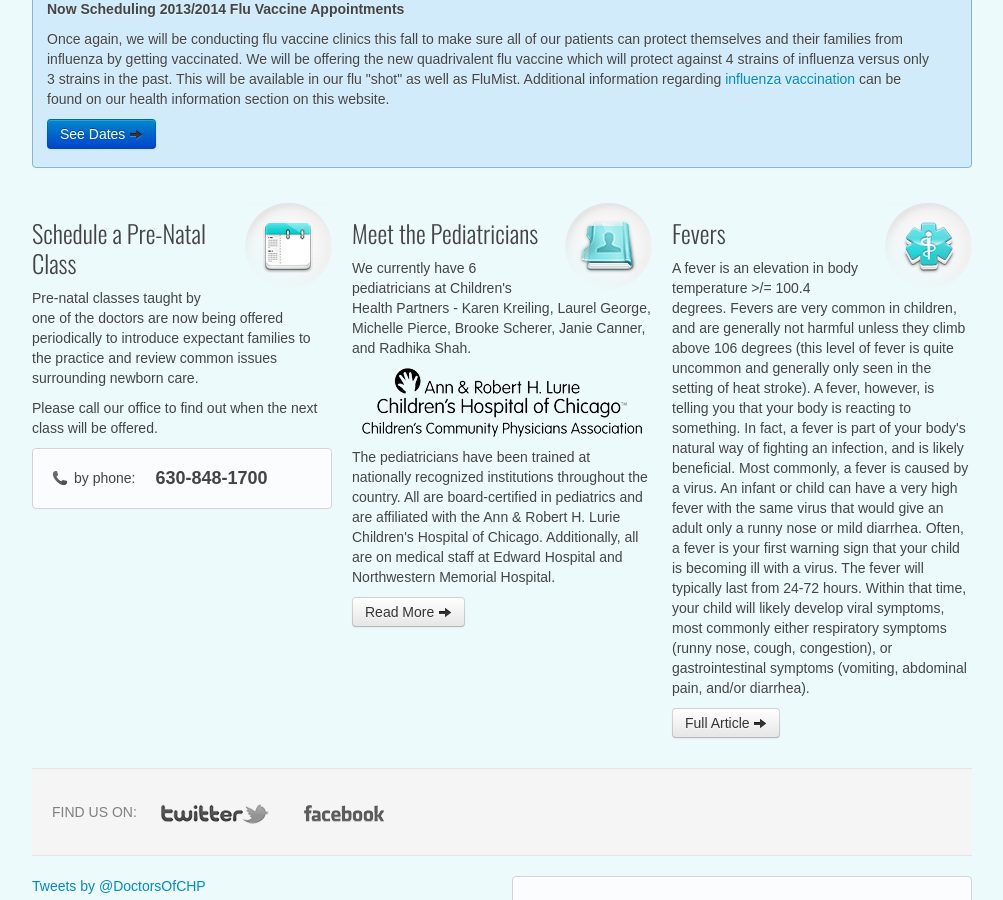
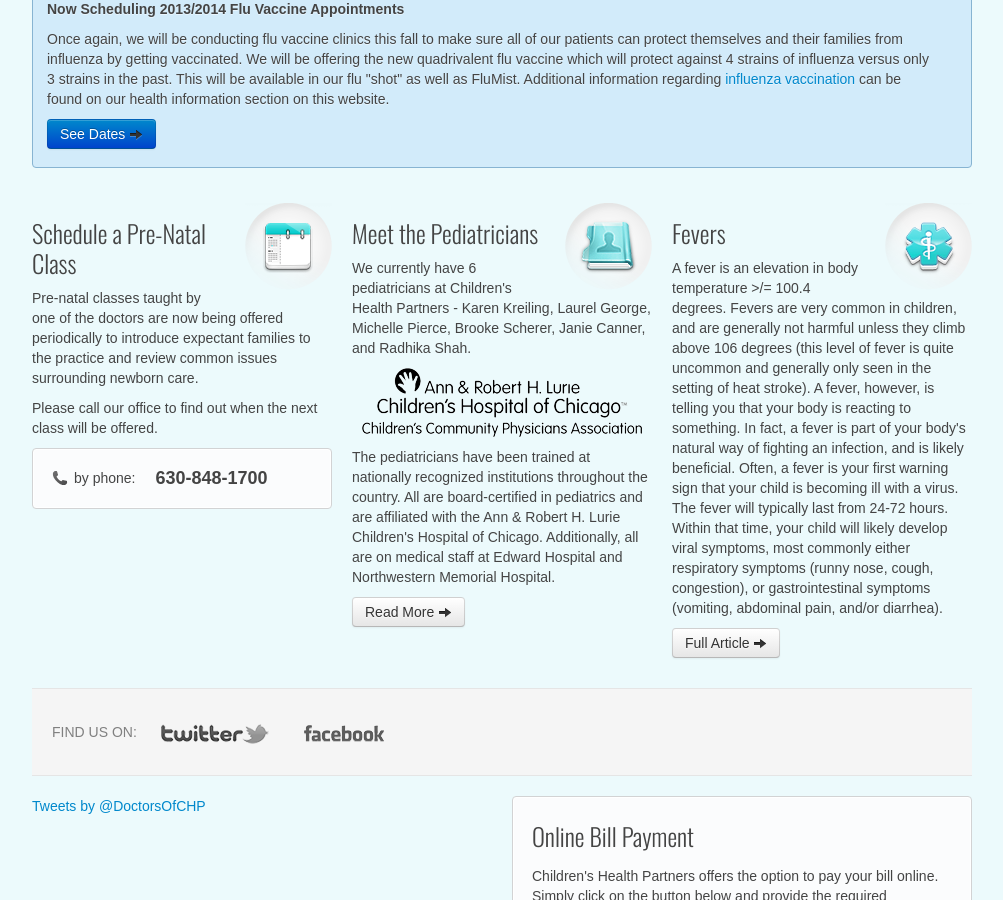
Before and after one commit to chpweb/web, a Jekyll site: the page built from index.html, in a window 1280 px wide and 900 px high, scrolled down 673 px. Shown: the whole window, without its empty margins (138-1141 px from the left). Built offline with Jekyll 4.4.1, drawn with Linux system fonts in a browser that asks for light colours; some web fonts are replaced; comment, search, counter and statistics services are not loaded.

Commit message:
Update index.html

```diff
--- a/index.html
+++ b/index.html
@@ -69,7 +69,7 @@
 					<img src="/img/col_icon_2.png" alt="" width="87" height="87" border="0">
 					Fevers
 				</h3>
-				<p>A fever is an elevation in body temperature >/= 100.4 degrees. Fevers are very common in children, and are generally not harmful unless they climb above 106 degrees (this level of fever is quite uncommon and generally only seen in the setting of heat stroke). A fever, however, is telling you that your body is reacting to something. In fact, a fever is part of your body's natural way of fighting an infection, and is likely beneficial. Most commonly, a fever is caused by a virus. An infant or child can have a very high fever with the same virus that would give an adult only a runny nose or mild diarrhea. Often, a fever is your first warning sign that your child is becoming ill with a virus. The fever will typically last from 24-72 hours. Within that time, your child will likely develop viral symptoms, most commonly either respiratory symptoms (runny nose, cough, congestion), or gastrointestinal symptoms (vomiting, abdominal pain, and/or diarrhea).</p>
+				<p>A fever is an elevation in body temperature >/= 100.4 degrees. Fevers are very common in children, and are generally not harmful unless they climb above 106 degrees (this level of fever is quite uncommon and generally only seen in the setting of heat stroke). A fever, however, is telling you that your body is reacting to something. In fact, a fever is part of your body's natural way of fighting an infection, and is likely beneficial.  Often, a fever is your first warning sign that your child is becoming ill with a virus. The fever will typically last from 24-72 hours. Within that time, your child will likely develop viral symptoms, most commonly either respiratory symptoms (runny nose, cough, congestion), or gastrointestinal symptoms (vomiting, abdominal pain, and/or diarrhea).</p>
 				<p><a class="btn btn-medium" href="/illness_info/fevers.html">Full Article <i class="icon-arrow-right"></i></a></p>
 			</div>
 		</div>
```
